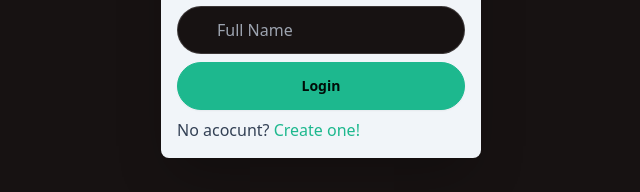
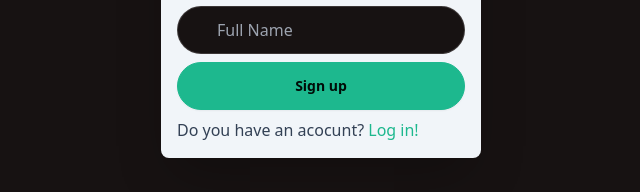
Before and after one commit to relicary/relicary-shop, an Angular app: page /auth/register in a window 1280 px wide. Shown: the part 402-594 px from the top of the page, without its empty margins (319-959 px from the left). Built offline with nearby package versions, Linux system fonts and the light colour scheme.

Commit message:
Signup page improved

```diff
--- a/src/app/auth/pages/register-page/register-page.component.html
+++ b/src/app/auth/pages/register-page/register-page.component.html
@@ -65,11 +65,11 @@
     />
   </label>
 
-  <button type="submit" class="btn btn-secondary">Login</button>
+  <button type="submit" class="btn btn-secondary">Sign up</button>
 
   <p class="text-slate-700">
-    No acocunt?
-    <a [routerLink]="['/auth/register']" class="text-secondary">Create one!</a>
+    Do you have an acocunt?
+    <a [routerLink]="['/auth/login']" class="text-secondary">Log in!</a>
   </p>
 </form>
 
```
